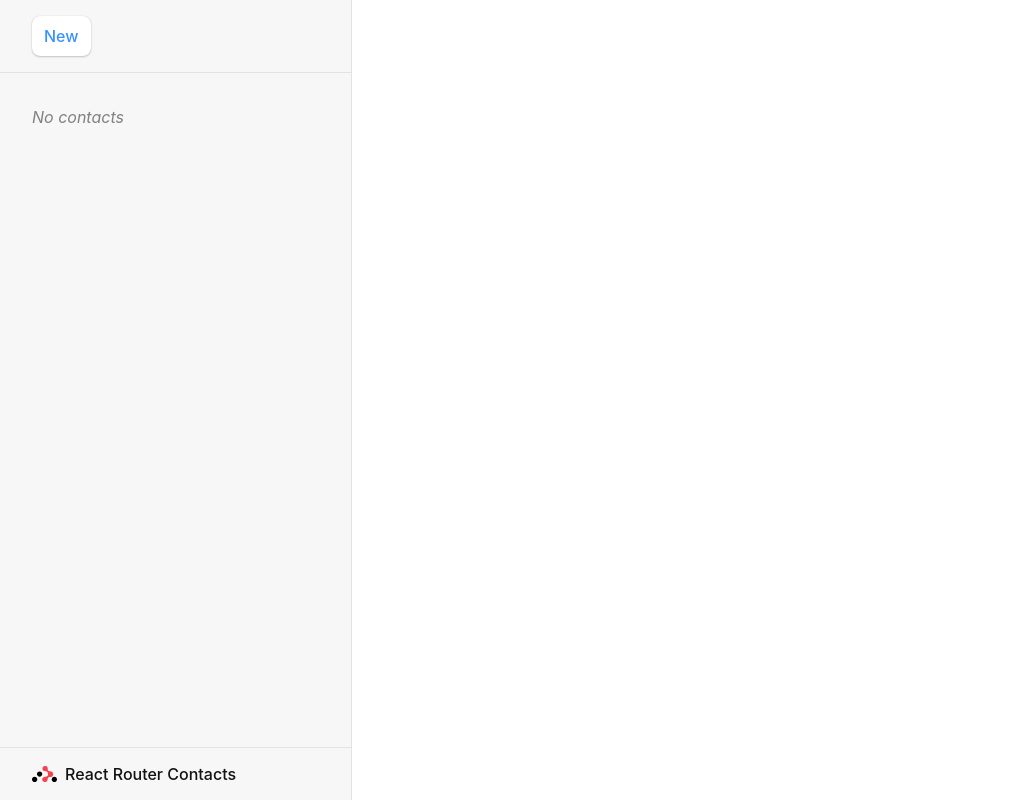
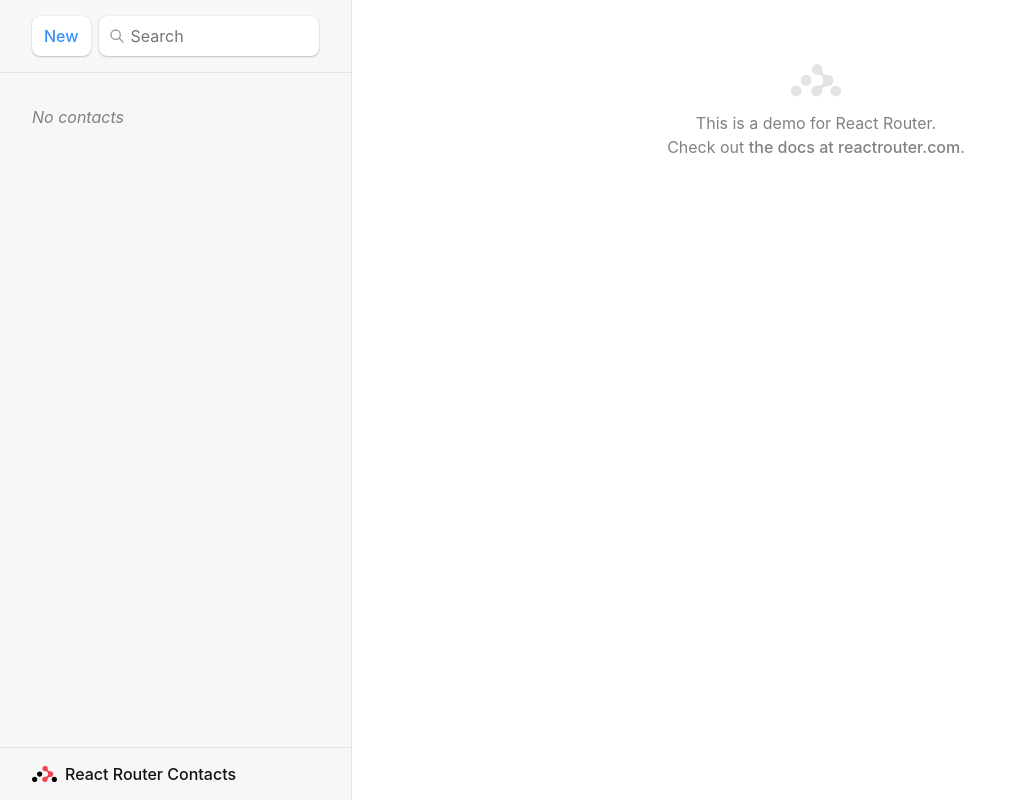
Before and after one commit to SamyMuhammad/react-router-tutorial, a React (Vite) app: page / in a window 1280 px wide. Shown: the whole page, without its empty margins (0-1022 px from the left). Built offline with nearby package versions, Linux system fonts and the light colour scheme.

Commit message:
list filter feature

```diff
--- a/src/main.jsx
+++ b/src/main.jsx
@@ -10,6 +10,7 @@ import ErrorPage from "./error-page";
 import Contact, { loader as contactLoader } from "./routes/contact";
 import EditContact, { action as editAction } from "./routes/edit";
 import { action as destroyAction } from "./routes/destroy";
+import Index from "./routes";
 
 const router = createBrowserRouter([
   {
@@ -19,6 +20,7 @@ const router = createBrowserRouter([
     loader: rootLoader,
     action: rootAction,
     children: [
+      { index: true, element: <Index /> },
       {
         path: "contacts/:contactId",
         loader: contactLoader,
@@ -33,6 +35,7 @@ const router = createBrowserRouter([
       {
         path: "contacts/:contactId/destroy",
         action: destroyAction,
+        errorElement: <div>Oops! There was an error.</div>,
       },
     ],
   },
--- a/src/routes/edit.jsx
+++ b/src/routes/edit.jsx
@@ -1,4 +1,4 @@
-import { Form, redirect, useLoaderData } from "react-router-dom";
+import { Form, redirect, useLoaderData, useNavigate } from "react-router-dom";
 import { updateContact } from "../contacts";
 
 export async function action({ request, params }) {
@@ -10,6 +10,7 @@ export async function action({ request, params }) {
 
 export default function EditContact() {
   const { contact } = useLoaderData();
+  const navigate = useNavigate();
 
   return (
     <Form method="post" id="contact-form">
@@ -55,7 +56,14 @@ export default function EditContact() {
       </label>
       <p>
         <button type="submit">Save</button>
-        <button type="button">Cancel</button>
+        <button
+          type="button"
+          onClick={() => {
+            navigate(-1);
+          }}
+        >
+          Cancel
+        </button>
       </p>
     </Form>
   );
--- /dev/null
+++ b/src/routes/index.jsx
@@ -0,0 +1,13 @@
+export default function Index() {
+    return (
+      <p id="zero-state">
+        This is a demo for React Router.
+        <br />
+        Check out{" "}
+        <a href="https://reactrouter.com">
+          the docs at reactrouter.com
+        </a>
+        .
+      </p>
+    );
+  }
--- a/src/routes/root.jsx
+++ b/src/routes/root.jsx
@@ -6,21 +6,30 @@ import {
   redirect,
   useLoaderData,
   useNavigation,
+  useSubmit,
 } from "react-router-dom";
 import { getContacts, createContact } from "../contacts";
+import { useEffect } from "react";
 
 export async function action() {
   const contact = await createContact();
   return redirect(`/contacts/${contact.id}/edit`);
 }
-export async function loader() {
-  const contacts = await getContacts();
-  return { contacts };
+export async function loader({ request }) {
+  const url = new URL(request.url);
+  const q = url.searchParams.get("q");
+  const contacts = await getContacts(q);
+  return { contacts, q };
 }
 
 export default function Root() {
-  const { contacts } = useLoaderData();
+  const { contacts, q } = useLoaderData();
   const navigation = useNavigation();
+  const submit = useSubmit();
+
+  useEffect(() => {
+    document.getElementById("q").value = q;
+  }, [q]);
 
   return (
     <>
@@ -29,6 +38,22 @@ export default function Root() {
         <div>
           <Form method="post">
             <button type="submit">New</button>
+          </Form>
+
+          <Form id="search-form" role="search">
+            <input
+              id="q"
+              aria-label="Search contacts"
+              placeholder="Search"
+              type="search"
+              name="q"
+              defaultValue={q}
+              onChange={(event) => {
+                submit(event.currentTarget.form);
+              }}
+            />
+            <div id="search-spinner" aria-hidden hidden={true} />
+            <div className="sr-only" aria-live="polite"></div>
           </Form>
         </div>
         <nav>
```
